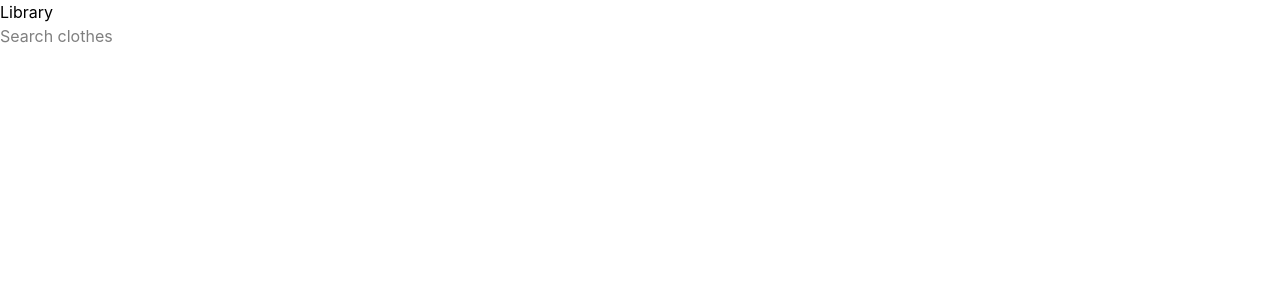
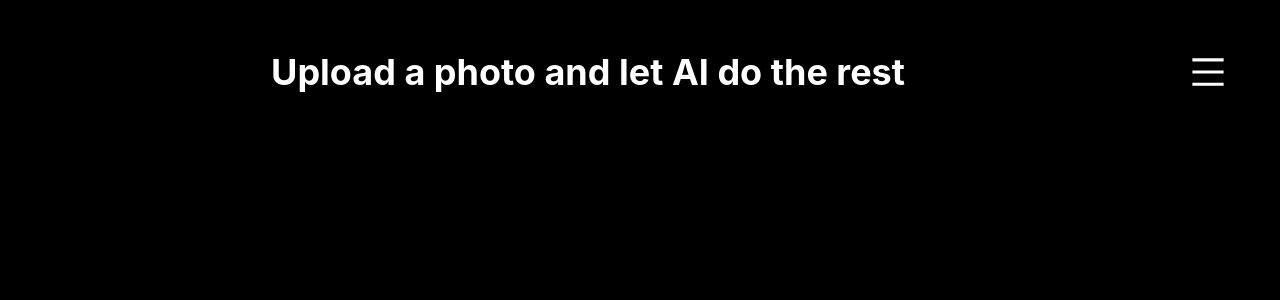
Before and after one commit to JasonJiacheng/Hackathon, a React app in the folder frontend/: page /Library in a window 1280 px wide. Shown: the top 300 px of the page. Built offline with nearby package versions, Linux system fonts and the light colour scheme; the HTML template or start-up script is replaced by a standard one.

Commit message:
Added menu in all pages

```diff
--- a/frontend/src/pages/Generate.jsx
+++ b/frontend/src/pages/Generate.jsx
@@ -1,6 +1,12 @@
-import React from 'react'
+import React from 'react';
+import { useState, useRef } from 'react';
+import { AiOutlineMenu, AiOutlineClose } from 'react-icons/ai';
+import {Link} from 'react-router';
 
 const Generate = () => {
+    const [nav, setNav] = useState(false);
+    // Event handlers
+    const handleNav = () => setNav(!nav);
     return (
         <div>
             <div className="w-full h-screen bg-black ">
@@ -20,19 +26,19 @@ const Generate = () => {
                     <li className = "p-4 uppercase text-white text-4xl font-bold"> Menu: </li>
 
                     <li className = "p-4 uppercase text-white text-2xl border-b border-gray-600">
-                <Link to = "Upload" > Upload </Link>
+                        <Link to = "/Upload" > Upload </Link>
                     </li>
 
                     <li className = "p-4 uppercase text-white text-2xl border-b border-gray-600">
-                <Link to = "Library" > Library </Link>
+                        <Link to = "/Library" > Library </Link>
                     </li>
 
                     <li className = "p-4 uppercase text-white text-2xl border-b border-gray-600">
-                <Link to = "Outfits" > Outfits </Link>
+                        <Link to = "/Outfits" > Outfits </Link>
                     </li>
 
                     <li className = "p-4 uppercase text-white text-2xl border-b border-gray-600">
-                <Link to = "Generate" > Generate </Link>
+                        <Link to = "/Generate" > Generate </Link>
                     </li>
                 </ul>
 
--- a/frontend/src/pages/Home.jsx
+++ b/frontend/src/pages/Home.jsx
@@ -39,19 +39,19 @@ const Home = () => {
             <ul className = {nav ? "fixed top-0 left-0 w-[60%] h-full border-r border-gray-600 bg-black transition-in-out duration-300" :
                                    "transition-in-out duration-300 fixed -left-full"}>
                 <li className = "p-4 uppercase text-white text-2xl border-b border-gray-600">
-                    <Link to = "Upload" > Upload </Link>
+                    <Link to = "/Upload" > Upload </Link>
                 </li>
 
                 <li className = "p-4 uppercase text-white text-2xl border-b border-gray-600">
-                    <Link to = "Library" > Library </Link>
+                    <Link to = "/Library" > Library </Link>
                 </li>
 
                 <li className = "p-4 uppercase text-white text-2xl border-b border-gray-600">
-                    <Link to = "Outfits" > Outfits </Link>
+                    <Link to = "/Outfits" > Outfits </Link>
                 </li>
 
                 <li className = "p-4 uppercase text-white text-2xl border-b border-gray-600">
-                    <Link to = "Generate" > Generate </Link>
+                    <Link to = "/Generate" > Generate </Link>
                 </li>
             </ul>
         </div>
--- a/frontend/src/pages/Library.jsx
+++ b/frontend/src/pages/Library.jsx
@@ -1,17 +1,50 @@
-import React from 'react'
-
-
+import React from 'react';
+import { useState, useRef } from 'react';
+import { AiOutlineMenu, AiOutlineClose } from 'react-icons/ai';
+import {Link} from 'react-router';
 
 const Library = () => {
-  return (
-    <div>
-        <h2>Library</h2>
-        <input
-        type="text"
-        placeholder="Search clothes"
-        />
+    const [nav, setNav] = useState(false);
+    // Event handlers
+    const handleNav = () => setNav(!nav);
+    return (
+        <div>
+            <div className="w-full h-screen bg-black ">
 
-    </div>
+            {/* Upper pane --> Menu button */}
+            <div className="flex justify-between items-center p-5">
+                <h1 className = "font-bold text-white text-4xl text-center flex-1"> Upload a photo and let AI do the rest </h1>
+                <button
+                className="rounded w-16 h-16 m-5 text-white hover:scale-110 duration-200 flex items-center justify-center"
+                onClick={handleNav}>
+                {!nav ? <AiOutlineMenu size={40} /> : <AiOutlineClose size={40} />}
+                </button>
+            </div>
+
+                {/* Menu */}
+                <ul className={`fixed top-0 h-full w-[60%] bg-black transition-all duration-300 ease-in-out ${nav ? "left-0" : "-left-full"}`}>
+                    <li className = "p-4 uppercase text-white text-4xl font-bold"> Menu: </li>
+
+                    <li className = "p-4 uppercase text-white text-2xl border-b border-gray-600">
+                        <Link to = "/Upload" > Upload </Link>
+                    </li>
+
+                    <li className = "p-4 uppercase text-white text-2xl border-b border-gray-600">
+                        <Link to = "/Library" > Library </Link>
+                    </li>
+
+                    <li className = "p-4 uppercase text-white text-2xl border-b border-gray-600">
+                        <Link to = "/Outfits" > Outfits </Link>
+                    </li>
+
+                    <li className = "p-4 uppercase text-white text-2xl border-b border-gray-600">
+                        <Link to = "/Generate" > Generate </Link>
+                    </li>
+                </ul>
+
+            </div>
+
+        </div>
   )
 }
 
--- a/frontend/src/pages/Outfits.jsx
+++ b/frontend/src/pages/Outfits.jsx
@@ -1,6 +1,12 @@
-import React from 'react'
+import React from 'react';
+import { useState, useRef } from 'react';
+import { AiOutlineMenu, AiOutlineClose } from 'react-icons/ai';
+import {Link} from 'react-router';
 
 const Outfits = () => {
+    const [nav, setNav] = useState(false);
+    // Event handlers
+    const handleNav = () => setNav(!nav);
     return (
         <div className="w-full h-screen bg-black ">
 
@@ -19,19 +25,19 @@ const Outfits = () => {
                 <li className = "p-4 uppercase text-white text-4xl font-bold"> Menu: </li>
 
                 <li className = "p-4 uppercase text-white text-2xl border-b border-gray-600">
-                <Link to = "Upload" > Upload </Link>
+                    <Link to = "/Upload" > Upload </Link>
                 </li>
 
                 <li className = "p-4 uppercase text-white text-2xl border-b border-gray-600">
-                <Link to = "Library" > Library </Link>
+                    <Link to = "/Library" > Library </Link>
                 </li>
 
                 <li className = "p-4 uppercase text-white text-2xl border-b border-gray-600">
-                <Link to = "Outfits" > Outfits </Link>
+                    <Link to = "/Outfits" > Outfits </Link>
                 </li>
 
                 <li className = "p-4 uppercase text-white text-2xl border-b border-gray-600">
-                <Link to = "Generate" > Generate </Link>
+                    <Link to = "/Generate" > Generate </Link>
                 </li>
             </ul>
 
--- a/frontend/src/pages/Upload.jsx
+++ b/frontend/src/pages/Upload.jsx
@@ -1,7 +1,7 @@
 import React, { useState, useRef } from 'react';
 import { AiOutlineMenu, AiOutlineClose } from 'react-icons/ai';
-import {Link} from 'react-router'
-import DefaultImage from "../assets/closet.png"
+import {Link} from 'react-router';
+import DefaultImage from "../assets/closet.png";
 
 const Upload = () => {
   const [nav, setNav] = useState(false);
@@ -72,19 +72,19 @@ const Upload = () => {
             <li className = "p-4 uppercase text-white text-4xl font-bold"> Menu: </li>
 
             <li className = "p-4 uppercase text-white text-2xl border-b border-gray-600">
-                <Link to = "Upload" > Upload </Link>
+                <Link to = "/Upload" > Upload </Link>
             </li>
 
             <li className = "p-4 uppercase text-white text-2xl border-b border-gray-600">
-                <Link to = "Library" > Library </Link>
+                <Link to = "/Library" > Library </Link>
             </li>
 
             <li className = "p-4 uppercase text-white text-2xl border-b border-gray-600">
-                <Link to = "Outfits" > Outfits </Link>
+                <Link to = "/Outfits" > Outfits </Link>
             </li>
 
             <li className = "p-4 uppercase text-white text-2xl border-b border-gray-600">
-                <Link to = "Generate" > Generate </Link>
+                <Link to = "/Generate" > Generate </Link>
             </li>
         </ul>
 
```
Lines whose indentation alone changed are shown as unchanged.
